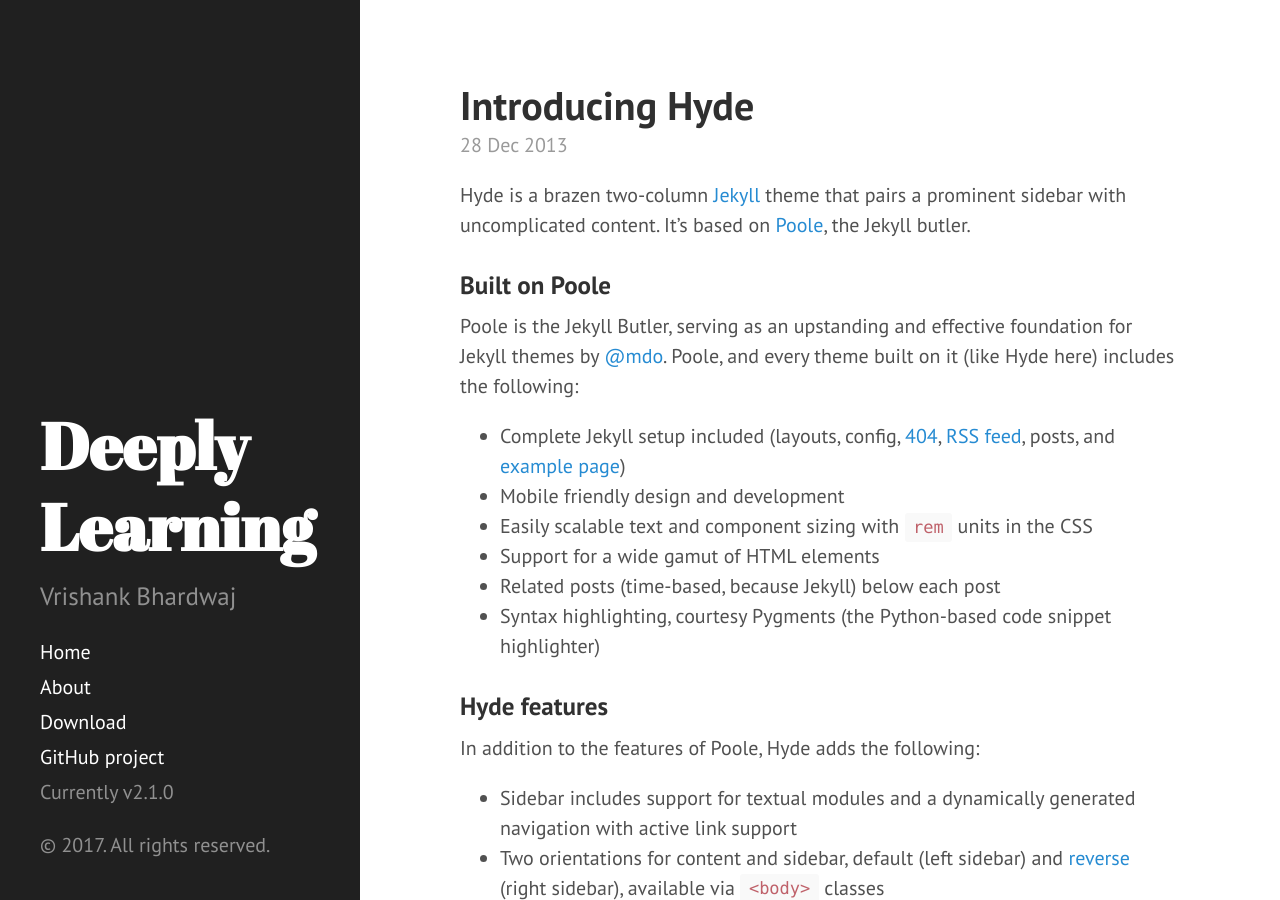
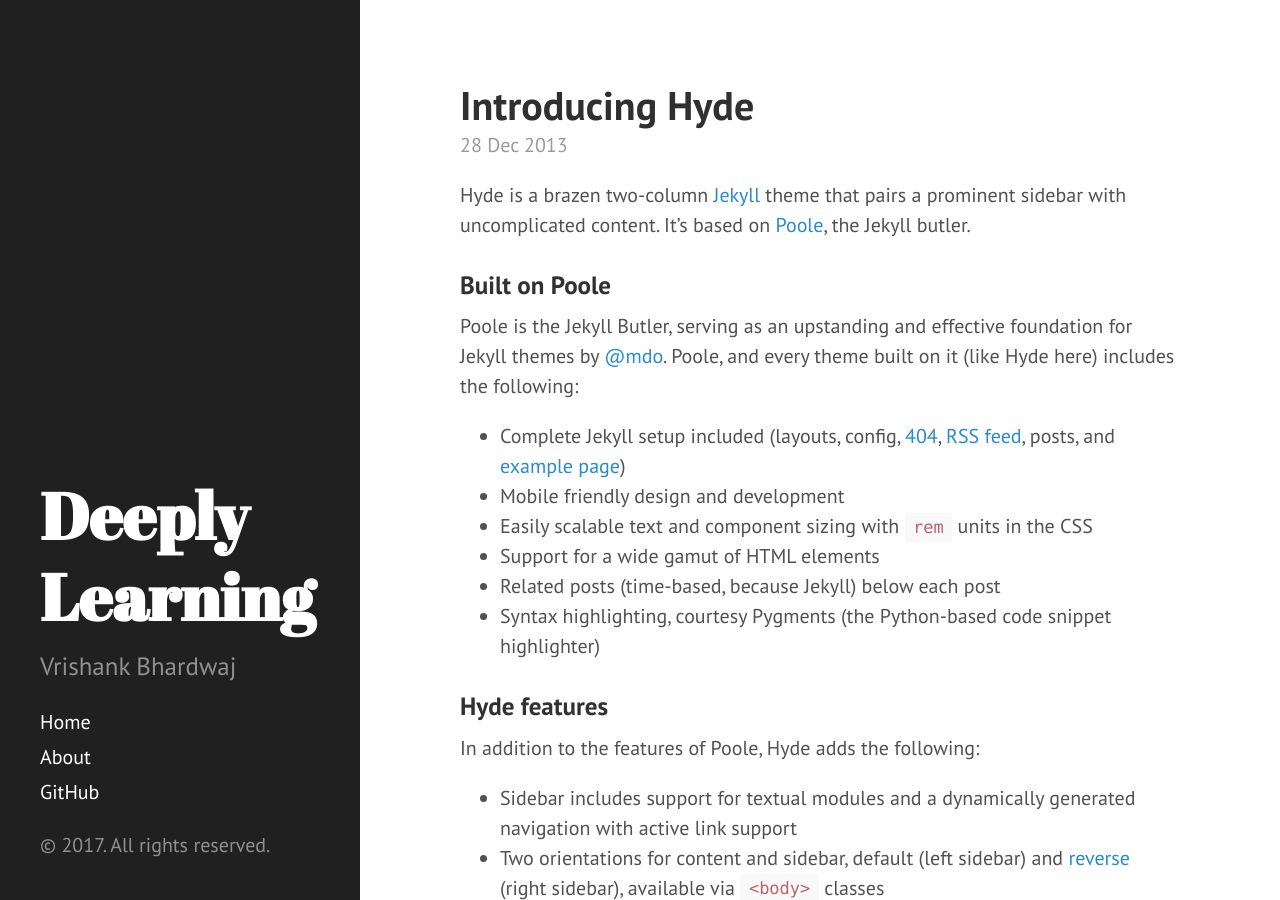
Before and after one commit to vrishank97/vrishank97.github.io, a Jekyll site: the page built from index.html, in a window 1280 px wide and 900 px high. Built offline with Jekyll 4.4.1, drawn with Linux system fonts in a browser that asks for light colours; Markdown is read by kramdown in place of the engine named in the settings; the list of posts is cut into pages by our own code.

Commit message:
linked github

```diff
--- a/_includes/sidebar.html
+++ b/_includes/sidebar.html
@@ -25,10 +25,7 @@
           {% endif %}
         {% endif %}
       {% endfor %}
-
-      <a class="sidebar-nav-item" href="{{ site.github.repo }}/archive/v{{ site.version }}.zip">Download</a>
-      <a class="sidebar-nav-item" href="{{ site.github.repo }}">GitHub project</a>
-      <span class="sidebar-nav-item">Currently v{{ site.version }}</span>
+      <a class="sidebar-nav-item" href="https://github.com/vrishank97/">GitHub</a>
     </nav>
 
     <p>&copy; {{ site.time | date: '%Y' }}. All rights reserved.</p>
```
